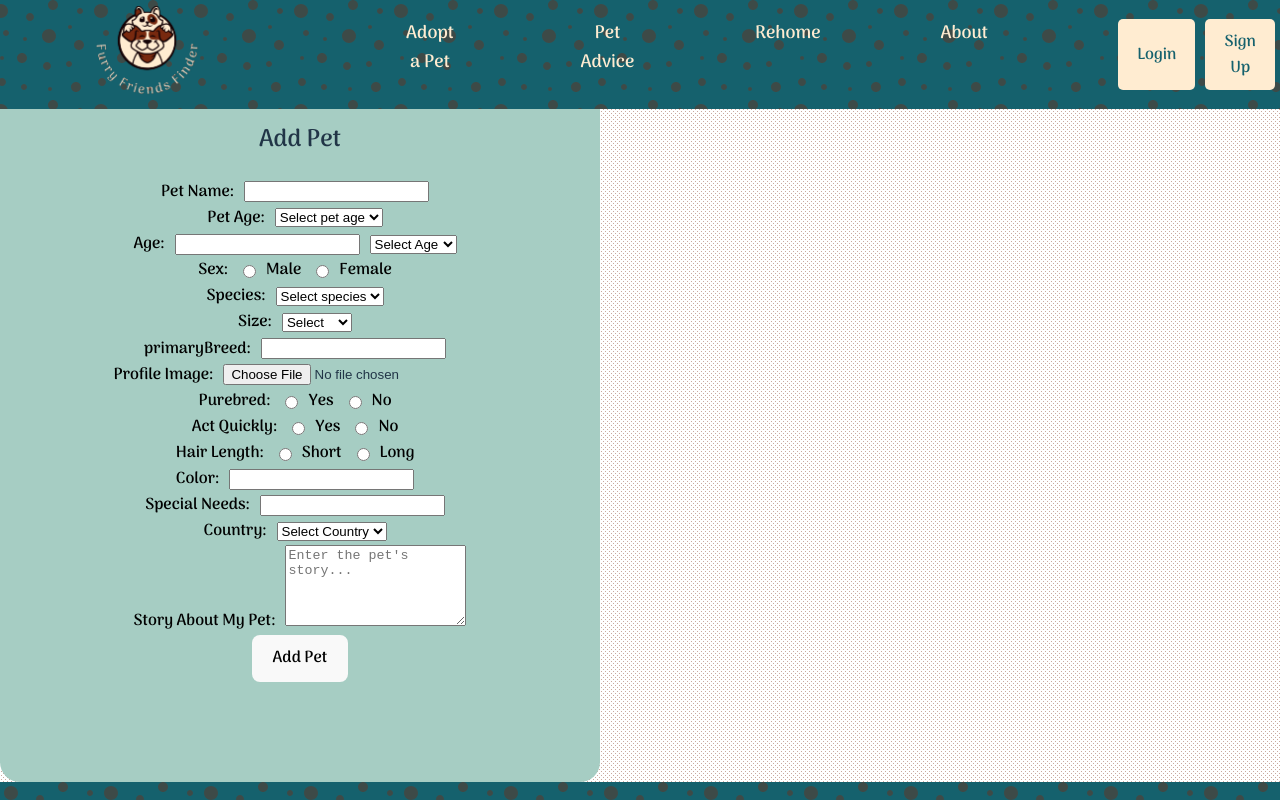
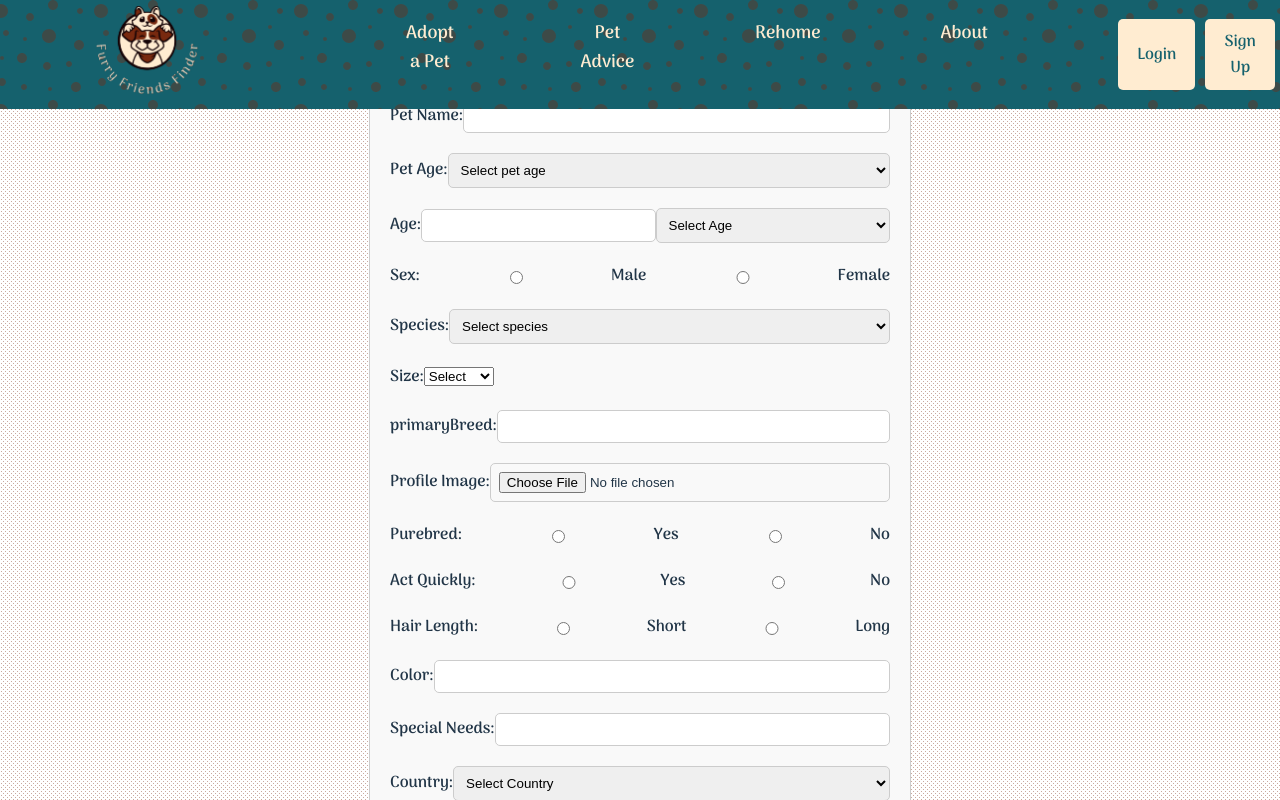
Before and after one commit to MimiBsn/adopt-pet, a React (Vite) app: page /rehome in a window 1280 px wide. Shown: the top 800 px of the page. Built offline with nearby package versions, Linux system fonts and the light colour scheme; no server answers.

Commit message:
update pet detail page

```diff
--- a/src/App.css
+++ b/src/App.css
@@ -296,27 +296,48 @@ nav ul li.active {
 }
 
 /********************************* add pet page style *****************************/
-
 .add-pet-form-container {
-  max-width: 400px;
-  margin: 0px;
-  background-color: #a6cdc3;
-  padding: 100px;
-  border-radius: 20px;
-  overflow-y: auto;
-  max-height: calc(100vh - 100px); /* Adjust the height */
+  max-width: 500px;
+  margin: 0 auto;
+  padding: 20px;
+  border: 1px solid #ccc;
+  border-radius: 10px;
+  background-color: #f9f9f9;
 }
 
-.form-group label,
-.form-group input,
-.form-group select {
-  display: inline-block;
-  vertical-align: middle;
-  margin-right: 10px;
+.add-pet-form-container h2 {
+  text-align: center;
+  margin-bottom: 20px;
 }
 
-.form-group label {
-  color: black;
+.form-group {
+  margin-bottom: 20px;
+  display: flex;
+  flex-wrap: wrap;
+  align-items: center;
+}
+
+.form-input,
+.form-select {
+  flex: 1;
+  padding: 8px;
+  border: 1px solid #ccc;
+  border-radius: 5px;
+  box-sizing: border-box;
+}
+
+.submit-button {
+  width: 100%;
+  padding: 10px;
+  background-color: #15616d;
+  color: #fff;
+  border: none;
+  border-radius: 5px;
+  cursor: pointer;
+}
+
+.submit-button:hover {
+  background-color: #0d4d5e;
 }
 
 /****************************Dashboard page***********************/
--- a/src/components/PetCard.jsx
+++ b/src/components/PetCard.jsx
@@ -1,4 +1,4 @@
-export const PetCard = ({ pets, setPets, onePet }) => {
+export const PetCard = ({ pets, setPets, onePet, petList, setPetList }) => {
   return (
     <div className="pet-card">
       <img src={onePet.thumbnail} alt={onePet.pet_name} />
--- a/src/components/UpdatePetForm.jsx
+++ b/src/components/UpdatePetForm.jsx
@@ -103,11 +103,14 @@ const UpdatePetForm = () => {
         setPetAge(value);
         break;
       case "country":
-        setCountry(selectedIndex);
+        setCountry(options.selectedIndex);
+        console.log(`country ${options.selectedIndex}`);
+        setCity("");
         break;
       case "city":
-        const selectedIndex = options.selectedIndex;
-        setCity(options[selectedIndex].value);
+        const selectedIndexCity = options.selectedIndex;
+        setCity(options[selectedIndexCity].value);
+        console.log(`city ${options[selectedIndexCity].value}`);
         break;
       case "actQuickly":
         setActQuickly(value);
--- a/src/pages/DashboardPage.jsx
+++ b/src/pages/DashboardPage.jsx
@@ -99,7 +99,13 @@ export const DashboardPage = ({ pets, setPets }) => {
           pets.map((onePet) => {
             return (
               <Link key={onePet.id} to={`/pets/${onePet.id}`}>
-                <PetCard pets={pets} setPets={setPets} onePet={onePet} />
+                <PetCard
+                  pets={pets}
+                  setPets={setPets}
+                  onePet={onePet}
+                  petList={pets}
+                  setPetList={setPets}
+                />
               </Link>
             );
           })}
--- a/src/pages/PetDetailsPage.jsx
+++ b/src/pages/PetDetailsPage.jsx
@@ -4,10 +4,11 @@ import { Link, useNavigate, useParams } from "react-router-dom";
 
 const API_URL = import.meta.env.VITE_API_URL || "http://localhost:5001";
 
-export const PetDetailsPage = ({ pets, setPets, onePet }) => {
+export const PetDetailsPage = ({ pets, setPets }) => {
   const [country, setCountry] = useState();
   const [city, setCity] = useState();
-  const [petList, setPetList] = useState(pets);
+  const [pet, setPet] = useState(pets);
+
   const { petId } = useParams();
   const nav = useNavigate();
   const handleBack = () => {
@@ -19,9 +20,9 @@ export const PetDetailsPage = ({ pets, setPets, onePet }) => {
       axios
         .delete(`${API_URL}/pets/${petId}`)
         .then((response) => {
-          console.log(`Deleted with ID ${petId}`);
-          setPetList(petList.filter((pet) => pet.petId !== petId));
-          console.log(petList);
+          axios.get(`${API_URL}/pets`).then((response) => {
+            setPets(response.data);
+          });
         })
         .catch((err) => {
           console.log(err);
@@ -35,7 +36,7 @@ export const PetDetailsPage = ({ pets, setPets, onePet }) => {
       try {
         const ourOnePet = await axios.get(`${API_URL}/pets/${petId}`);
         console.log("first console log", ourOnePet.data);
-        setPets(ourOnePet.data);
+        setPet(ourOnePet.data);
         const id = ourOnePet.data.country;
 
         const getCountry = await axios.get(`${API_URL}/country/${id}`);
@@ -54,23 +55,23 @@ export const PetDetailsPage = ({ pets, setPets, onePet }) => {
   }, [petId]);
 
   function adoptFees() {
-    if (pets.species === "Dog") {
+    if (pet.species === "Dog") {
       return "250€";
     } else {
       return "200€";
     }
   }
 
-  if (!pets) {
+  if (!pet) {
     return <h1>Loading...</h1>;
   }
 
   return (
     <div className="petDetailPage">
       <div className="details-card">
-        <h1>Hello I'm {pets.pet_name} !</h1>
+        <h1>Hello I'm {pet.pet_name} !</h1>
         <div className="img-infobox">
-          <img src={pets.thumbnail} alt={pets.pet_name} />
+          <img src={pet.thumbnail} alt={pet.pet_name} />
           <div className="info-box">
             <h2>
               Cared for by <strong>IronHack Ranch Animal Rescue</strong>
@@ -95,43 +96,43 @@ export const PetDetailsPage = ({ pets, setPets, onePet }) => {
             <tbody>
               <tr>
                 <th>Breed</th>
-                <td>{pets.primary_breed}</td>
+                <td>{pet.primary_breed}</td>
                 <th>Purebred</th>
-                <td>{pets.purebred}</td>
+                <td>{pet.purebred}</td>
               </tr>
               <tr>
                 <th>Age </th>
-                <td>{!pets.age ? pets.pet_age : pets.age} year old</td>
+                <td>{!pet.age ? pet.pet_age : pet.age} year old</td>
                 <th>Hair length </th>
-                <td>{pets.hair_length}</td>
+                <td>{pet.hair_length}</td>
               </tr>
               <tr>
                 <th>Sex </th>
-                <td>{pets.sex}</td>
+                <td>{pet.sex}</td>
                 <th>I'm from</th>
                 <td>{country}</td>
               </tr>
               <tr>
                 <th>Size </th>
-                <td>{pets.size}</td>
+                <td>{pet.size}</td>
                 <th>I live in</th>
                 <td>{city}</td>
               </tr>
               <tr>
                 <th>Color </th>
-                <td>{pets.color}</td>
+                <td>{pet.color}</td>
                 <th>I'm needy </th>
-                <td>{pets.special_needs}</td>
+                <td>{pet.special_needs}</td>
               </tr>
             </tbody>
           </table>
         </div>
         <div className="pet-story">
           <h3>My story</h3>
-          <p>{pets.story}</p>
+          <p>{pet.story}</p>
         </div>
         <div className="end-page-btn">
-          <Link to={`/pets/updatepet/${pets.id}`}>
+          <Link to={`/pets/updatepet/${pet.id}`}>
             <button>Update informations</button>
           </Link>
           <button onClick={handleDelete}>Delete pet informations</button>
```
